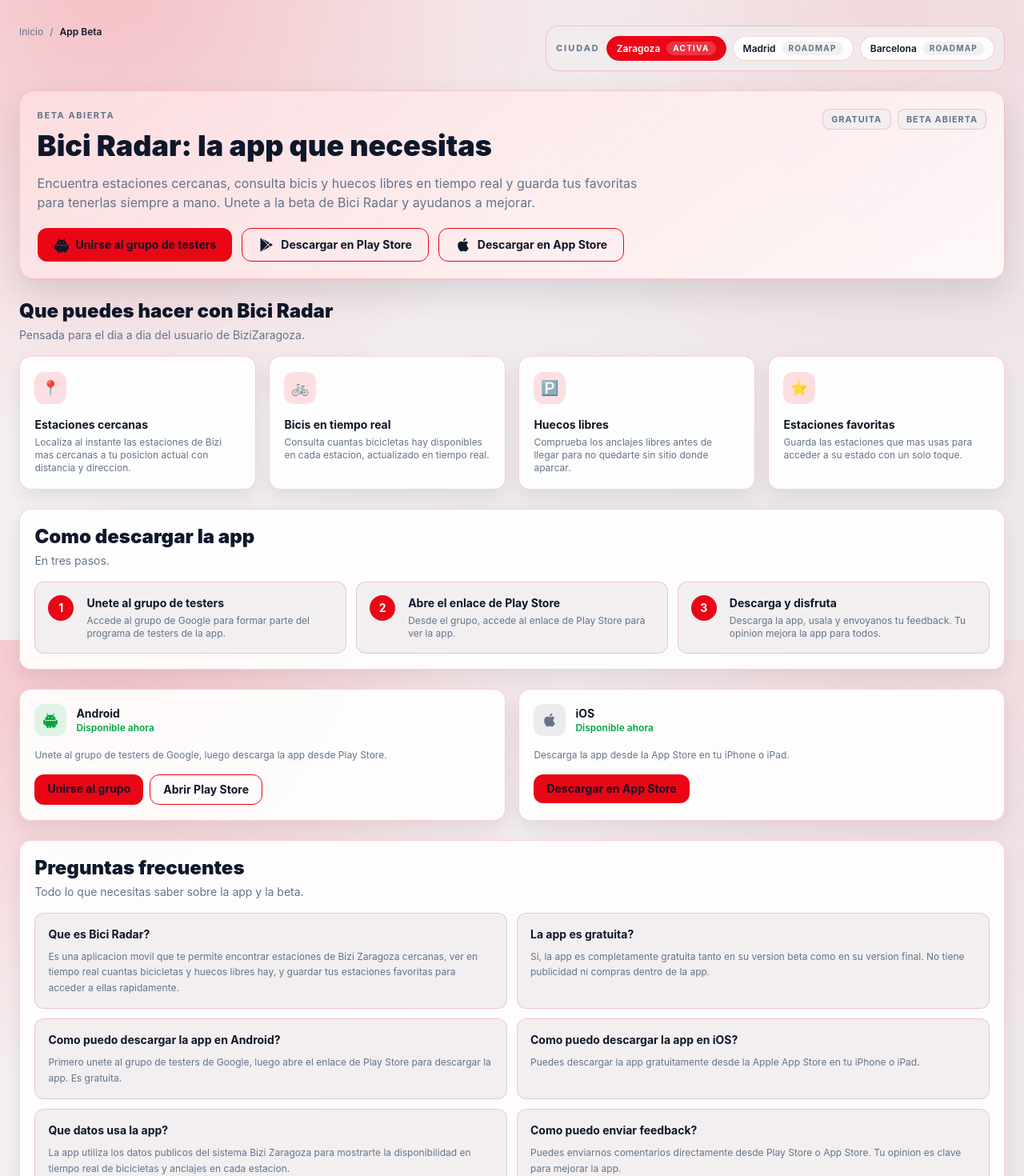
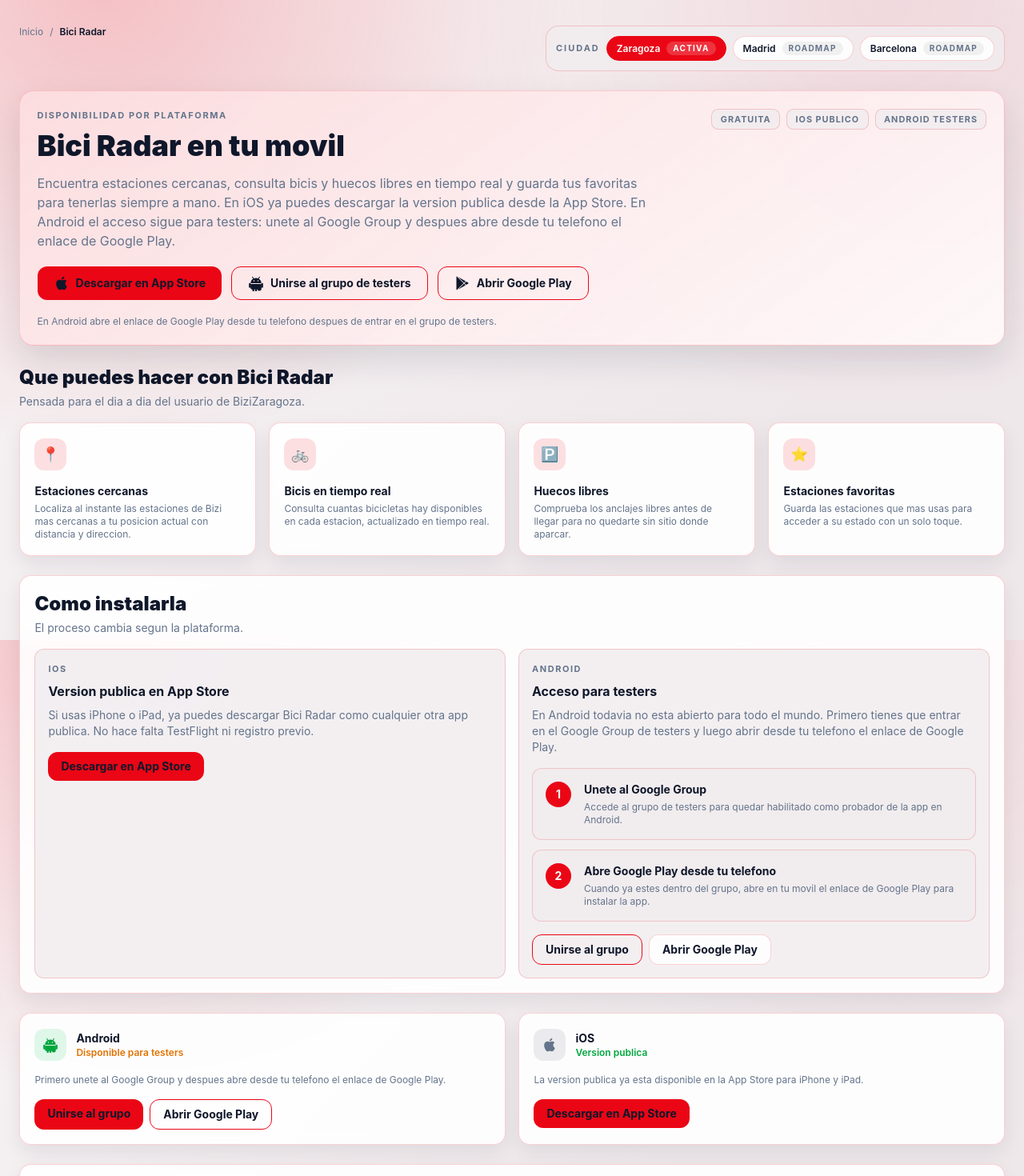
Before and after one commit to gcaguilar/bizidashboard, a Next.js app: page /beta in a window 1280 px wide. Shown: the top 1470 px of the page at 80% size. Built offline with nearby package versions, Linux system fonts and the light colour scheme; no server answers.

Commit message:
chore: clarify mobile app availability copy

```diff
--- a/src/app/beta/page.tsx
+++ b/src/app/beta/page.tsx
@@ -13,9 +13,9 @@
 const APP_STORE_URL = 'https://apps.apple.com/es/app/biciradar/id6760931316';
 
 export const metadata: Metadata = buildPageMetadata({
-  title: 'App Bici Radar - Estaciones, bicis y huecos en tiempo real',
+  title: 'Bici Radar - iOS disponible y Android para testers',
   description:
-    'Descarga la app Bici Radar. Encuentra estaciones cercanas, consulta bicis y huecos libres en tiempo real y guarda tus favoritas. Disponible para Android e iOS.',
+    'Bici Radar ya esta disponible en App Store para iPhone. En Android el acceso sigue para testers: unete al Google Group y abre desde tu telefono el enlace de Google Play.',
   path: appRoutes.beta(),
   keywords: [
     'app bici radar',
@@ -70,7 +70,7 @@
 export default function BetaPage() {
   const siteUrl = getSiteUrl();
   const breadcrumbs = createRootBreadcrumbs({
-    label: 'App Beta',
+    label: 'Bici Radar',
     href: appRoutes.beta(),
   });
 
@@ -82,11 +82,11 @@
         '@type': 'MobileApplication',
         name: 'Bici Radar - Estaciones y disponibilidad',
         description:
-          'App para encontrar estaciones de Bizi Zaragoza cercanas, ver bicis y huecos libres en tiempo real y guardar favoritas.',
+          'App para encontrar estaciones de Bizi Zaragoza cercanas, ver bicis y huecos libres en tiempo real y guardar favoritas. iOS disponible en App Store y Android en acceso para testers.',
         operatingSystem: 'Android, iOS',
         applicationCategory: 'TravelApplication',
         url: `${siteUrl}${appRoutes.beta()}`,
-        installUrl: PLAY_STORE_URL,
+        installUrl: APP_STORE_URL,
         softwareVersion: '1.0',
         inLanguage: 'es',
         offers: {
@@ -120,7 +120,7 @@
             name: 'Como puedo descargar la app?',
             acceptedAnswer: {
               '@type': 'Answer',
-              text: 'Puedes descargar la app directamente desde Google Play Store o Apple App Store. Es completamente gratuita.',
+              text: 'En iOS ya esta publicada en la App Store. En Android primero debes unirte al Google Group de testers y despues abrir desde tu telefono el enlace de Google Play para instalarla.',
             },
           },
           {
@@ -128,7 +128,7 @@
             name: 'La app es gratuita?',
             acceptedAnswer: {
               '@type': 'Answer',
-              text: 'Si, la app es completamente gratuita tanto en su version beta como en su version final.',
+              text: 'Si, la app es completamente gratuita.',
             },
           },
         ],
@@ -145,26 +145,41 @@
       <header className="hero-card">
         <div className="flex flex-wrap items-start justify-between gap-4">
           <div className="max-w-3xl">
-            <p className="text-[11px] font-bold uppercase tracking-[0.14em] text-[var(--muted)]">Beta abierta</p>
+            <p className="text-[11px] font-bold uppercase tracking-[0.14em] text-[var(--muted)]">Disponibilidad por plataforma</p>
             <h1 className="mt-2 text-3xl font-black leading-tight text-[var(--foreground)] md:text-4xl">
-              Bici Radar: la app que necesitas
+              Bici Radar en tu movil
             </h1>
             <p className="mt-3 text-sm text-[var(--muted)] md:text-base">
-              Encuentra estaciones cercanas, consulta bicis y huecos libres en tiempo real y guarda tus favoritas para tenerlas siempre a mano. Unete a la beta de Bici Radar y ayudanos a mejorar.
+              Encuentra estaciones cercanas, consulta bicis y huecos libres en tiempo real y
+              guarda tus favoritas para tenerlas siempre a mano. En iOS ya puedes descargar la
+              version publica desde la App Store. En Android el acceso sigue para testers: unete
+              al Google Group y despues abre desde tu telefono el enlace de Google Play.
             </p>
           </div>
           <div className="flex flex-wrap gap-2 text-xs text-[var(--muted)]">
             <span className="kpi-chip">Gratuita</span>
-            <span className="kpi-chip">Beta abierta</span>
+            <span className="kpi-chip">iOS publico</span>
+            <span className="kpi-chip">Android testers</span>
           </div>
         </div>
 
         <div className="flex flex-wrap gap-3">
           <a
+            href={APP_STORE_URL}
+            target="_blank"
+            rel="noopener noreferrer"
+            className="inline-flex items-center gap-2 rounded-xl bg-[var(--accent)] px-5 py-2.5 text-sm font-bold text-white transition hover:brightness-95"
+          >
+            <svg className="h-5 w-5" viewBox="0 0 24 24" fill="currentColor" aria-hidden="true">
+              <path d="M18.71 19.5c-.83 1.24-1.71 2.45-3.05 2.47-1.34.03-1.77-.79-3.29-.79-1.53 0-2 .77-3.27.82-1.31.05-2.3-1.32-3.14-2.53C4.25 17 2.94 12.45 4.7 9.39c.87-1.52 2.43-2.48 4.12-2.51 1.28-.02 2.5.87 3.29.87.78 0 2.26-1.07 3.8-.91.65.03 2.47.26 3.64 1.98-.09.06-2.17 1.28-2.15 3.81.03 3.02 2.65 4.03 2.68 4.04-.03.07-.42 1.44-1.38 2.83M13 3.5c.73-.83 1.94-1.46 2.94-1.5.13 1.17-.34 2.35-1.04 3.19-.69.85-1.83 1.51-2.95 1.42-.15-1.15.41-2.35 1.05-3.11z" />
+            </svg>
+            Descargar en App Store
+          </a>
+          <a
             href={GOOGLE_GROUP_URL}
             target="_blank"
             rel="noopener noreferrer"
-            className="inline-flex items-center gap-2 rounded-xl bg-[var(--accent)] px-5 py-2.5 text-sm font-bold text-white transition hover:brightness-95"
+            className="inline-flex items-center gap-2 rounded-xl border border-[var(--accent)] bg-transparent px-5 py-2.5 text-sm font-bold text-[var(--accent)] transition hover:bg-[var(--accent)]/8"
           >
             <svg className="h-5 w-5" viewBox="0 0 24 24" fill="currentColor" aria-hidden="true">
               <path d="M17.523 2.237a.625.625 0 0 0-.857.228l-1.376 2.4A8.154 8.154 0 0 0 12 4.098c-1.153 0-2.254.264-3.29.767L7.334 2.465a.626.626 0 0 0-1.085.629l1.344 2.348A7.677 7.677 0 0 0 4 11.874h16a7.677 7.677 0 0 0-3.593-6.432l1.344-2.348a.625.625 0 0 0-.228-.857zM9 9.375a.875.875 0 1 1 0-1.75.875.875 0 0 1 0 1.75zm6 0a.875.875 0 1 1 0-1.75.875.875 0 0 1 0 1.75zM4 13.125v6.25A1.875 1.875 0 0 0 5.875 21.25h.75v2.375a1.375 1.375 0 1 0 2.75 0V21.25h1.25v2.375a1.375 1.375 0 1 0 2.75 0V21.25h.75A1.875 1.875 0 0 0 20 19.375v-6.25H4zM1.375 13.125a1.375 1.375 0 0 1 2.75 0v4.5a1.375 1.375 0 1 1-2.75 0v-4.5zm18.5 0a1.375 1.375 0 0 1 2.75 0v4.5a1.375 1.375 0 1 1-2.75 0v-4.5z" />
@@ -180,20 +195,13 @@
             <svg className="h-5 w-5" viewBox="0 0 24 24" fill="currentColor" aria-hidden="true">
               <path d="M3.609 1.814L13.792 12 3.61 22.186a.996.996 0 0 1-.61-.92V2.734a1 1 0 0 1 .609-.92zm10.89 10.893l2.302 2.302-10.937 6.333 8.635-8.635zm3.199-3.198l2.807 1.626a1 1 0 0 1 0 1.73l-2.808 1.626L15.206 12l2.492-2.491zM5.864 2.658L16.8 8.99l-2.302 2.302-8.635-8.635z"/>
             </svg>
-            Descargar en Play Store
-          </a>
-          <a
-            href={APP_STORE_URL}
-            target="_blank"
-            rel="noopener noreferrer"
-            className="inline-flex items-center gap-2 rounded-xl border border-[var(--accent)] bg-transparent px-5 py-2.5 text-sm font-bold text-[var(--accent)] transition hover:bg-[var(--accent)]/8"
-          >
-            <svg className="h-5 w-5" viewBox="0 0 24 24" fill="currentColor" aria-hidden="true">
-              <path d="M18.71 19.5c-.83 1.24-1.71 2.45-3.05 2.47-1.34.03-1.77-.79-3.29-.79-1.53 0-2 .77-3.27.82-1.31.05-2.3-1.32-3.14-2.53C4.25 17 2.94 12.45 4.7 9.39c.87-1.52 2.43-2.48 4.12-2.51 1.28-.02 2.5.87 3.29.87.78 0 2.26-1.07 3.8-.91.65.03 2.47.26 3.64 1.98-.09.06-2.17 1.28-2.15 3.81.03 3.02 2.65 4.03 2.68 4.04-.03.07-.42 1.44-1.38 2.83M13 3.5c.73-.83 1.94-1.46 2.94-1.5.13 1.17-.34 2.35-1.04 3.19-.69.85-1.83 1.51-2.95 1.42-.15-1.15.41-2.35 1.05-3.11z" />
-            </svg>
-            Descargar en App Store
+            Abrir Google Play
           </a>
         </div>
+        <p className="text-xs text-[var(--muted)]">
+          En Android abre el enlace de Google Play desde tu telefono despues de entrar en el grupo
+          de testers.
+        </p>
       </header>
 
       {/* Features grid */}
@@ -229,25 +237,65 @@
       {/* How to join */}
       <section className="dashboard-card">
         <div>
-          <h2 className="text-xl font-black text-[var(--foreground)] md:text-2xl">Como descargar la app</h2>
-          <p className="mt-1 text-sm text-[var(--muted)]">En tres pasos.</p>
+          <h2 className="text-xl font-black text-[var(--foreground)] md:text-2xl">Como instalarla</h2>
+          <p className="mt-1 text-sm text-[var(--muted)]">El proceso cambia segun la plataforma.</p>
         </div>
-        <div className="grid gap-3 md:grid-cols-3">
+        <div className="grid gap-4 lg:grid-cols-2">
+          <article className="rounded-xl border border-[var(--border)] bg-[var(--surface-soft)] px-4 py-4">
+            <p className="text-[11px] font-bold uppercase tracking-[0.14em] text-[var(--muted)]">iOS</p>
+            <h3 className="mt-2 text-base font-bold text-[var(--foreground)]">Version publica en App Store</h3>
+            <p className="mt-2 text-sm text-[var(--muted)]">
+              Si usas iPhone o iPad, ya puedes descargar Bici Radar como cualquier otra app
+              publica. No hace falta TestFlight ni registro previo.
+            </p>
+            <a
+              href={APP_STORE_URL}
+              target="_blank"
+              rel="noopener noreferrer"
+              className="mt-4 inline-flex rounded-xl bg-[var(--accent)] px-4 py-2 text-sm font-bold text-white transition hover:brightness-95"
+            >
+              Descargar en App Store
+            </a>
+          </article>
+
+          <article className="rounded-xl border border-[var(--border)] bg-[var(--surface-soft)] px-4 py-4">
+            <p className="text-[11px] font-bold uppercase tracking-[0.14em] text-[var(--muted)]">Android</p>
+            <h3 className="mt-2 text-base font-bold text-[var(--foreground)]">Acceso para testers</h3>
+            <p className="mt-2 text-sm text-[var(--muted)]">
+              En Android todavia no esta abierto para todo el mundo. Primero tienes que entrar en
+              el Google Group de testers y luego abrir desde tu telefono el enlace de Google Play.
+            </p>
+            <div className="mt-4 grid gap-3">
               <StepCard
                 step={1}
-            title="Unete al grupo de testers"
-            description="Accede al grupo de Google para formar parte del programa de testers de la app."
+                title="Unete al Google Group"
+                description="Accede al grupo de testers para quedar habilitado como probador de la app en Android."
               />
               <StepCard
                 step={2}
-            title="Abre el enlace de Play Store"
-            description="Desde el grupo, accede al enlace de Play Store para ver la app."
+                title="Abre Google Play desde tu telefono"
+                description="Cuando ya estes dentro del grupo, abre en tu movil el enlace de Google Play para instalar la app."
               />
-          <StepCard
-            step={3}
-            title="Descarga y disfruta"
-            description="Descarga la app, usala y envoyanos tu feedback. Tu opinion mejora la app para todos."
-          />
+            </div>
+            <div className="mt-4 flex flex-wrap gap-2">
+              <a
+                href={GOOGLE_GROUP_URL}
+                target="_blank"
+                rel="noopener noreferrer"
+                className="inline-flex rounded-xl border border-[var(--accent)] bg-transparent px-4 py-2 text-sm font-bold text-[var(--accent)] transition hover:bg-[var(--accent)]/8"
+              >
+                Unirse al grupo
+              </a>
+              <a
+                href={PLAY_STORE_URL}
+                target="_blank"
+                rel="noopener noreferrer"
+                className="inline-flex rounded-xl border border-[var(--border)] bg-[var(--surface)] px-4 py-2 text-sm font-bold text-[var(--foreground)] transition hover:border-[var(--accent)]/40"
+              >
+                Abrir Google Play
+              </a>
+            </div>
+          </article>
         </div>
       </section>
 
@@ -262,11 +310,11 @@
             </span>
             <div>
               <h3 className="text-sm font-bold text-[var(--foreground)]">Android</h3>
-              <p className="text-xs text-green-600 dark:text-green-400 font-semibold">Disponible ahora</p>
+              <p className="text-xs font-semibold text-amber-600 dark:text-amber-400">Disponible para testers</p>
             </div>
           </div>
           <p className="text-xs text-[var(--muted)]">
-            Unete al grupo de testers de Google, luego descarga la app desde Play Store.
+            Primero unete al Google Group y despues abre desde tu telefono el enlace de Google Play.
           </p>
           <div className="flex flex-wrap gap-2">
             <a
@@ -283,7 +331,7 @@
               rel="noopener noreferrer"
             className="inline-flex w-fit rounded-xl border border-[var(--accent)] bg-transparent px-4 py-2 text-sm font-bold text-[var(--accent)] transition hover:bg-[var(--accent)]/8"
           >
-              Abrir Play Store
+            Abrir Google Play
           </a>
           </div>
         </article>
@@ -297,11 +345,11 @@
             </span>
             <div>
               <h3 className="text-sm font-bold text-[var(--foreground)]">iOS</h3>
-              <p className="text-xs text-green-600 dark:text-green-400 font-semibold">Disponible ahora</p>
+              <p className="text-xs font-semibold text-green-600 dark:text-green-400">Version publica</p>
             </div>
           </div>
           <p className="text-xs text-[var(--muted)]">
-            Descarga la app desde la App Store en tu iPhone o iPad.
+            La version publica ya esta disponible en la App Store para iPhone y iPad.
           </p>
           <a
             href={APP_STORE_URL}
@@ -318,7 +366,7 @@
       <section className="dashboard-card">
         <div>
           <h2 className="text-xl font-black text-[var(--foreground)] md:text-2xl">Preguntas frecuentes</h2>
-          <p className="mt-1 text-sm text-[var(--muted)]">Todo lo que necesitas saber sobre la app y la beta.</p>
+          <p className="mt-1 text-sm text-[var(--muted)]">Todo lo importante sobre la disponibilidad y la instalacion.</p>
         </div>
         <div className="grid gap-3 md:grid-cols-2">
           <FaqItem
@@ -327,15 +375,15 @@
           />
           <FaqItem
             question="La app es gratuita?"
-            answer="Si, la app es completamente gratuita tanto en su version beta como en su version final. No tiene publicidad ni compras dentro de la app."
+            answer="Si, la app es completamente gratuita. No tiene publicidad ni compras dentro de la app."
           />
           <FaqItem
             question="Como puedo descargar la app en Android?"
-            answer="Primero unete al grupo de testers de Google, luego abre el enlace de Play Store para descargar la app. Es gratuita."
+            answer="Primero unete al Google Group de testers. Cuando ya estes dentro, abre desde tu telefono el enlace de Google Play para instalar la app."
           />
           <FaqItem
             question="Como puedo descargar la app en iOS?"
-            answer="Puedes descargar la app gratuitamente desde la Apple App Store en tu iPhone o iPad."
+            answer="Puedes descargar la app gratuitamente desde la App Store. Es la version publica y no necesitas invitacion ni TestFlight."
           />
           <FaqItem
             question="Que datos usa la app?"
--- a/src/app/biciradar/page.tsx
+++ b/src/app/biciradar/page.tsx
@@ -164,28 +164,43 @@
         <p className="mt-3 max-w-xl text-base text-[var(--muted)] md:text-lg">
           La app definitiva para encontrar bicis compartidas en tiempo real. Zaragoza, Madrid, Barcelona, Valencia y Sevilla.
         </p>
+        <p className="mt-3 max-w-2xl text-sm text-[var(--muted)]">
+          En iOS ya puedes descargar la version publica desde la App Store. En Android el acceso sigue siendo para testers: primero
+          debes unirte al Google Group y despues abrir desde tu telefono el enlace de Google Play.
+        </p>
         <div className="mt-6 flex flex-wrap justify-center gap-3">
           <a
-            href={GOOGLE_GROUP_URL}
+            href={APP_STORE_URL}
             target="_blank"
             rel="noopener noreferrer"
             className="inline-flex items-center gap-2 rounded-xl bg-[var(--accent)] px-5 py-2.5 text-sm font-bold text-white transition hover:brightness-95"
           >
             <svg className="h-5 w-5" viewBox="0 0 24 24" fill="currentColor" aria-hidden="true">
-              <path d="M3.609 1.814L13.792 12 3.61 22.186a.996.996 0 0 1-.61-.92V2.734a1 1 0 0 1 .609-.92zm10.89 10.893l2.302 2.302-10.937 6.333 8.635-8.635zm3.199-3.198l2.807 1.626a1 1 0 0 1 0 1.73l-2.808 1.626L15.206 12l2.492-2.491zM5.864 2.658L16.8 8.99l-2.302 2.302-8.635-8.635z"/>
+              <path d="M18.71 19.5c-.83 1.24-1.71 2.45-3.05 2.47-1.34.03-1.77-.79-3.29-.79-1.53 0-2 .77-3.27.82-1.31.05-2.3-1.32-3.14-2.53C4.25 17 2.94 12.45 4.7 9.39c.87-1.52 2.43-2.48 4.12-2.51 1.28-.02 2.5.87 3.29.87.78 0 2.26-1.07 3.8-.91.65.03 2.47.26 3.64 1.98-.09.06-2.17 1.28-2.15 3.81.03 3.02 2.65 4.03 2.68 4.04-.03.07-.42 1.44-1.38 2.83M13 3.5c.73-.83 1.94-1.46 2.94-1.5.13 1.17-.34 2.35-1.04 3.19-.69.85-1.83 1.51-2.95 1.42-.15-1.15.41-2.35 1.05-3.11z" />
             </svg>
-            Android (Beta)
+            Descargar en App Store
           </a>
           <a
-            href={APP_STORE_URL}
+            href={GOOGLE_GROUP_URL}
             target="_blank"
             rel="noopener noreferrer"
             className="inline-flex items-center gap-2 rounded-xl border border-[var(--accent)] bg-transparent px-5 py-2.5 text-sm font-bold text-[var(--accent)] transition hover:bg-[var(--accent)]/8"
           >
             <svg className="h-5 w-5" viewBox="0 0 24 24" fill="currentColor" aria-hidden="true">
-              <path d="M18.71 19.5c-.83 1.24-1.71 2.45-3.05 2.47-1.34.03-1.77-.79-3.29-.79-1.53 0-2 .77-3.27.82-1.31.05-2.3-1.32-3.14-2.53C4.25 17 2.94 12.45 4.7 9.39c.87-1.52 2.43-2.48 4.12-2.51 1.28-.02 2.5.87 3.29.87.78 0 2.26-1.07 3.8-.91.65.03 2.47.26 3.64 1.98-.09.06-2.17 1.28-2.15 3.81.03 3.02 2.65 4.03 2.68 4.04-.03.07-.42 1.44-1.38 2.83M13 3.5c.73-.83 1.94-1.46 2.94-1.5.13 1.17-.34 2.35-1.04 3.19-.69.85-1.83 1.51-2.95 1.42-.15-1.15.41-2.35 1.05-3.11z" />
+              <path d="M3.609 1.814L13.792 12 3.61 22.186a.996.996 0 0 1-.61-.92V2.734a1 1 0 0 1 .609-.92zm10.89 10.893l2.302 2.302-10.937 6.333 8.635-8.635zm3.199-3.198l2.807 1.626a1 1 0 0 1 0 1.73l-2.808 1.626L15.206 12l2.492-2.491zM5.864 2.658L16.8 8.99l-2.302 2.302-8.635-8.635z"/>
             </svg>
-            iOS
+            Android para testers
+          </a>
+          <a
+            href={PLAY_STORE_URL}
+            target="_blank"
+            rel="noopener noreferrer"
+            className="inline-flex items-center gap-2 rounded-xl border border-[var(--border)] bg-[var(--surface)] px-5 py-2.5 text-sm font-bold text-[var(--foreground)] transition hover:border-[var(--accent)]/50"
+          >
+            <svg className="h-5 w-5" viewBox="0 0 24 24" fill="currentColor" aria-hidden="true">
+              <path d="M3.609 1.814L13.792 12 3.61 22.186a.996.996 0 0 1-.61-.92V2.734a1 1 0 0 1 .609-.92zm10.89 10.893l2.302 2.302-10.937 6.333 8.635-8.635zm3.199-3.198l2.807 1.626a1 1 0 0 1 0 1.73l-2.808 1.626L15.206 12l2.492-2.491zM5.864 2.658L16.8 8.99l-2.302 2.302-8.635-8.635z"/>
+            </svg>
+            Abrir Google Play
           </a>
         </div>
       </header>
@@ -217,7 +232,7 @@
       <section className="rounded-2xl border border-[var(--border)] bg-[var(--surface-soft)] p-6">
         <div className="mb-6 text-center">
           <h2 className="text-2xl font-black text-[var(--foreground)] md:text-3xl">Descarga la app</h2>
-          <p className="mt-1 text-sm text-[var(--muted)]">Android en beta &mdash; iOS disponible</p>
+          <p className="mt-1 text-sm text-[var(--muted)]">iOS ya esta publicado · Android requiere acceso como tester</p>
         </div>
         <div className="flex flex-wrap justify-center gap-4">
           <a
@@ -229,7 +244,18 @@
             <svg className="h-5 w-5" viewBox="0 0 24 24" fill="currentColor" aria-hidden="true">
               <path d="M17.523 2.237a.625.625 0 0 0-.857.228l-1.376 2.4A8.154 8.154 0 0 0 12 4.098c-1.153 0-2.254.264-3.29.767L7.334 2.465a.626.626 0 0 0-1.085.629l1.344 2.348A7.677 7.677 0 0 0 4 11.874h16a7.677 7.677 0 0 0-3.593-6.432l1.344-2.348a.625.625 0 0 0-.228-.857zM9 9.375a.875.875 0 1 1 0-1.75.875.875 0 0 1 0 1.75zm6 0a.875.875 0 1 1 0-1.75.875.875 0 0 1 0 1.75zM4 13.125v6.25A1.875 1.875 0 0 0 5.875 21.25h.75v2.375a1.375 1.375 0 1 0 2.75 0V21.25h1.25v2.375a1.375 1.375 0 1 0 2.75 0V21.25h.75A1.875 1.875 0 0 0 20 19.375v-6.25H4zM1.375 13.125a1.375 1.375 0 0 1 2.75 0v4.5a1.375 1.375 0 1 1-2.75 0v-4.5zm18.5 0a1.375 1.375 0 0 1 2.75 0v4.5a1.375 1.375 0 1 1-2.75 0v-4.5z" />
             </svg>
-            Unirse al grupo (Android)
+            1. Unirse al grupo (Android)
+          </a>
+          <a
+            href={PLAY_STORE_URL}
+            target="_blank"
+            rel="noopener noreferrer"
+            className="inline-flex items-center gap-2 rounded-xl border border-[var(--border)] bg-[var(--surface)] px-4 py-2 text-sm font-bold text-[var(--foreground)] transition hover:border-[var(--accent)]/50"
+          >
+            <svg className="h-5 w-5" viewBox="0 0 24 24" fill="currentColor" aria-hidden="true">
+              <path d="M3.609 1.814L13.792 12 3.61 22.186a.996.996 0 0 1-.61-.92V2.734a1 1 0 0 1 .609-.92zm10.89 10.893l2.302 2.302-10.937 6.333 8.635-8.635zm3.199-3.198l2.807 1.626a1 1 0 0 1 0 1.73l-2.808 1.626L15.206 12l2.492-2.491zM5.864 2.658L16.8 8.99l-2.302 2.302-8.635-8.635z"/>
+            </svg>
+            2. Abrir Google Play en tu telefono
           </a>
           <a
             href={APP_STORE_URL}
@@ -243,6 +269,9 @@
             App Store (iOS)
           </a>
         </div>
+        <p className="mt-4 text-center text-xs text-[var(--muted)]">
+          En Android, el enlace de Google Play solo tiene sentido despues de unirte al grupo de testers y abrirlo desde tu telefono.
+        </p>
       </section>
     </main>
   );
--- a/src/app/dashboard/_components/BetaBanner.tsx
+++ b/src/app/dashboard/_components/BetaBanner.tsx
@@ -39,8 +39,8 @@
         <div className="flex min-w-0 flex-1 items-center gap-3">
           <span className="hidden shrink-0 text-sm sm:inline" aria-hidden="true">📱</span>
           <p className="min-w-0 text-xs text-[var(--foreground)]">
-            <span className="font-bold">Nueva app Bici Radar en beta</span>
-            <span className="text-[var(--muted)]"> &mdash; Disponible en Android e iOS.</span>
+            <span className="font-bold">Bici Radar ya esta disponible en iOS</span>
+            <span className="text-[var(--muted)]"> &mdash; Android sigue en acceso para testers desde Google Group.</span>
           </p>
         </div>
         <div className="flex shrink-0 items-center gap-2">
@@ -48,7 +48,7 @@
             href={appRoutes.beta()}
             className="rounded-lg bg-[var(--accent)] px-3 py-1.5 text-xs font-bold text-white transition hover:brightness-95"
           >
-            Unirse a la beta
+            Ver como instalar
           </Link>
           <button
             type="button"
```
Lines whose indentation alone changed are shown as unchanged.
